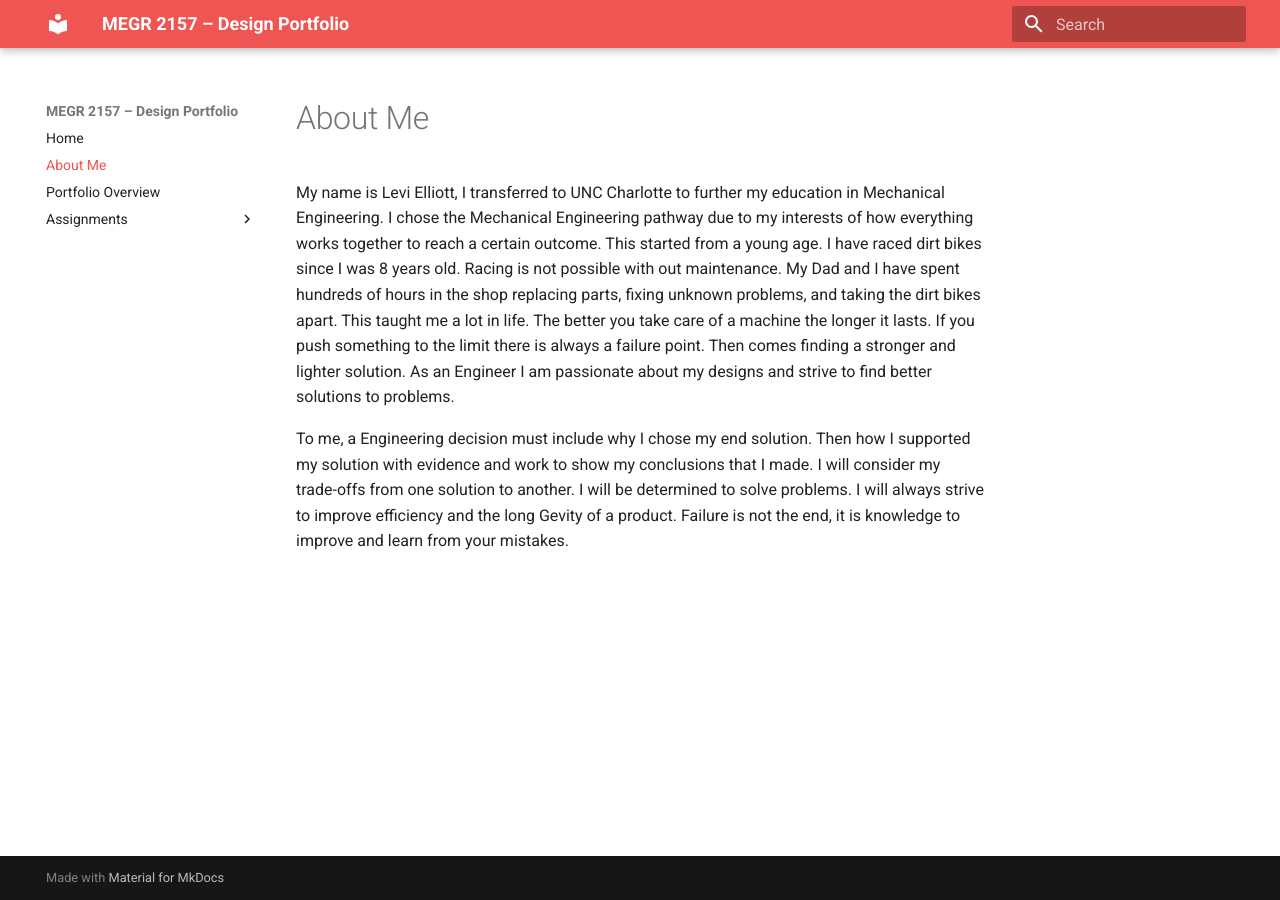
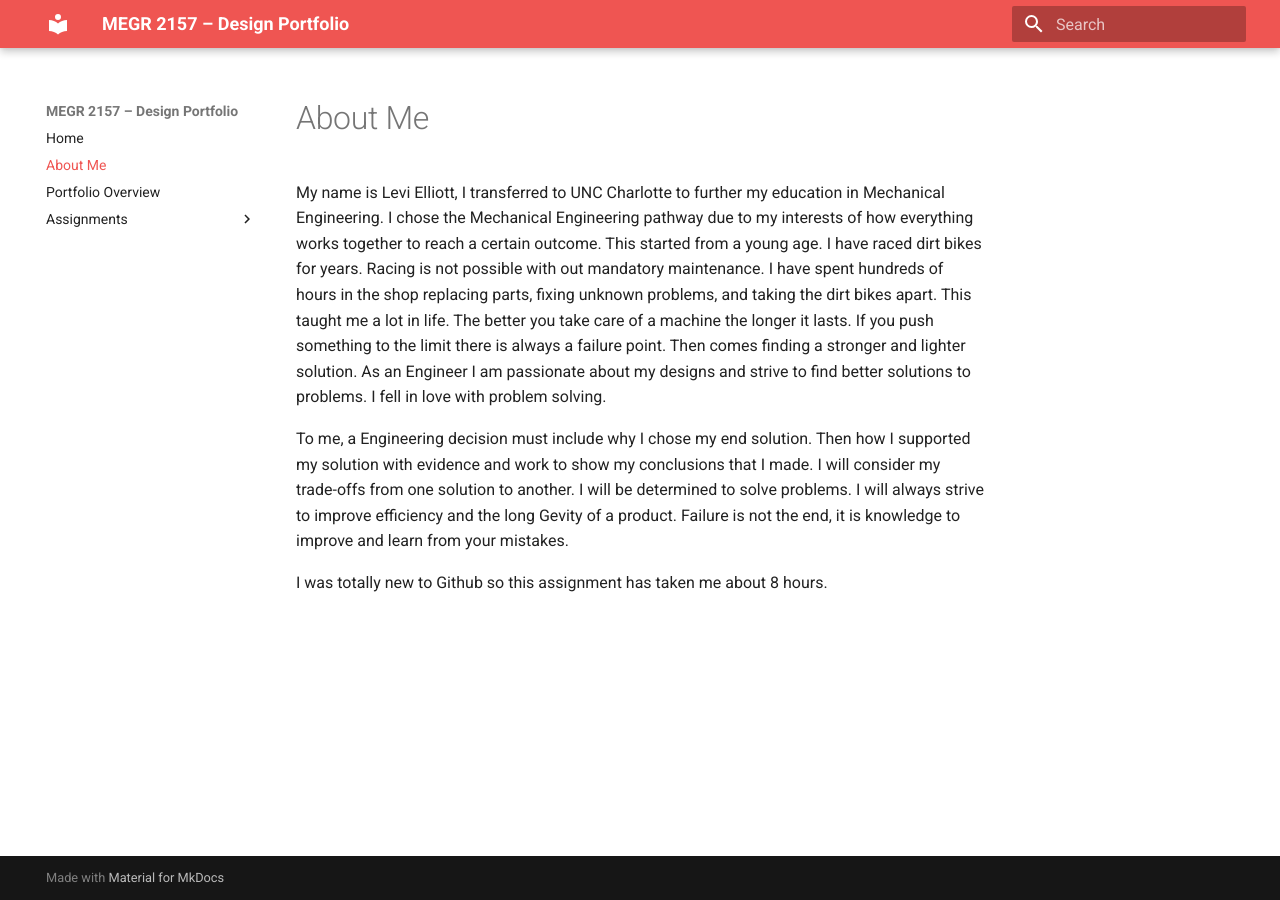
Before and after one commit to LeviElliott-ME/megr2157-portfolio, an MkDocs documentation site: the page built from docs/aboutme/index.md, in a window 1280 px wide. Built offline with MkDocs 1.6.1 and Material for MkDocs 9.7.7, drawn with Linux system fonts in a browser that asks for light colours.

Commit message:
Revise personal statement and engineering philosophy
Expanded personal introduction and added reflections on engineering decision-making and learning from failure.

```diff
--- a/docs/aboutme/index.md
+++ b/docs/aboutme/index.md
@@ -1,5 +1,7 @@
 #About Me
 
-My name is Levi Elliott, I transferred to UNC Charlotte to further my education in Mechanical Engineering. I chose the Mechanical Engineering pathway due to my interests of how everything works together to reach a certain outcome. This started from a young age. I have raced dirt bikes since I was 8 years old. Racing is not possible with out maintenance. My Dad and I have spent hundreds of hours in the shop replacing parts, fixing unknown problems, and taking the dirt bikes apart. This taught me a lot in life. The better you take care of a machine the longer it lasts. If you push something to the limit there is always a failure point. Then comes finding a stronger and lighter solution. As an Engineer I am passionate about my designs and strive to find better solutions to problems.
+My name is Levi Elliott, I transferred to UNC Charlotte to further my education in Mechanical Engineering. I chose the Mechanical Engineering pathway due to my interests of how everything works together to reach a certain outcome. This started from a young age. I have raced dirt bikes for years. Racing is not possible with out mandatory maintenance. I have spent hundreds of hours in the shop replacing parts, fixing unknown problems, and taking the dirt bikes apart. This taught me a lot in life. The better you take care of a machine the longer it lasts. If you push something to the limit there is always a failure point. Then comes finding a stronger and lighter solution. As an Engineer I am passionate about my designs and strive to find better solutions to problems. I fell in love with problem solving.
 
 To me, a Engineering decision must include why I chose my end solution. Then how I supported my solution with evidence and work to show my conclusions that I made. I will consider my trade-offs from one solution to another. I will be determined to solve problems. I will always strive to improve efficiency and the long Gevity of a product. Failure is not the end, it is knowledge to improve and learn from your mistakes.
+
+I was totally new to Github so this assignment has taken me about 8 hours.
```
